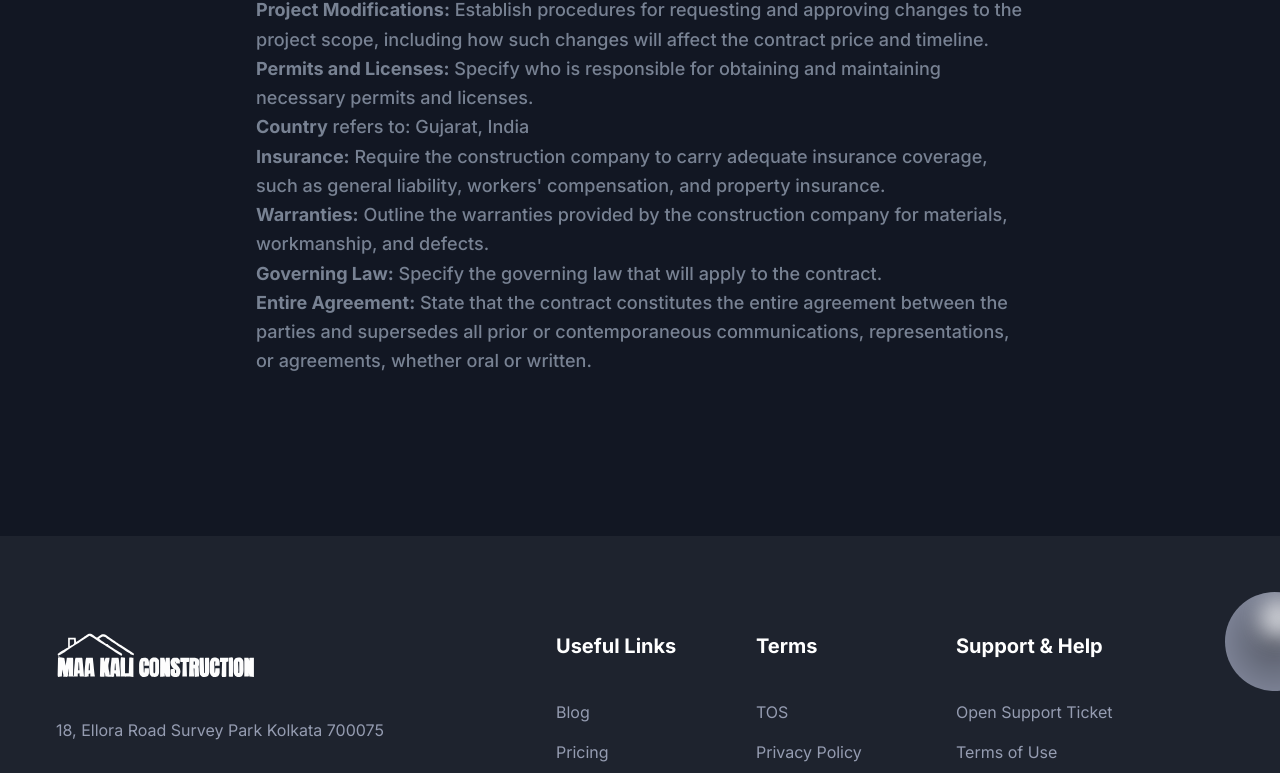
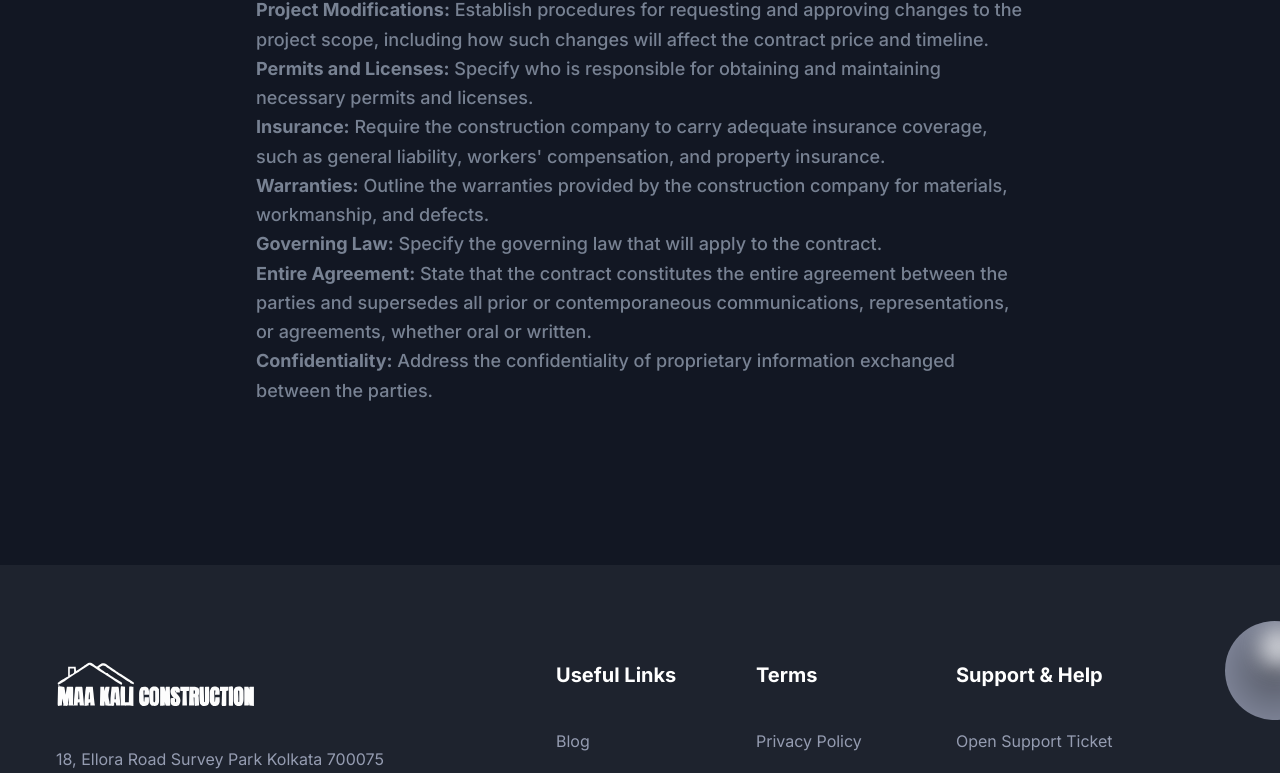
Before and after one commit to dipan/real-estate, a Next.js app: page /term-condition in a window 1280 px wide. Shown: the part 612-1385 px from the top of the page. Built offline with nearby package versions, Linux system fonts and the light colour scheme.

Commit message:
doc: update

```diff
--- a/app/term-condition/page.tsx
+++ b/app/term-condition/page.tsx
@@ -71,11 +71,6 @@ const TermCondition = () => {
                     </li>
                     <li>
                       <p>
-                        <strong>Country</strong> refers to: Gujarat, India
-                      </p>
-                    </li>
-                    <li>
-                      <p>
                         <strong>Insurance:</strong> Require the construction
                         company to carry adequate insurance coverage, such as
                         general liability, workers' compensation, and property
@@ -104,6 +99,13 @@ const TermCondition = () => {
                         oral or written.
                       </p>
                     </li>
+                    <li>
+                      <p>
+                        <strong>Confidentiality:</strong> Address the
+                        confidentiality of proprietary information exchanged
+                        between the parties.
+                      </p>
+                    </li>
                   </ul>
                 </div>
               </div>
--- a/components/Footer/index.tsx
+++ b/components/Footer/index.tsx
@@ -140,23 +140,7 @@ const Footer = () => {
                       href="/"
                       className="dark:text-body-color-dark mb-4 inline-block text-base text-body-color duration-300 hover:text-primary dark:hover:text-primary"
                     >
-                      TOS
-                    </a>
-                  </li>
-                  <li>
-                    <a
-                      href="/"
-                      className="dark:text-body-color-dark mb-4 inline-block text-base text-body-color duration-300 hover:text-primary dark:hover:text-primary"
-                    >
                       Privacy Policy
-                    </a>
-                  </li>
-                  <li>
-                    <a
-                      href="/"
-                      className="dark:text-body-color-dark mb-4 inline-block text-base text-body-color duration-300 hover:text-primary dark:hover:text-primary"
-                    >
-                      Refund Policy
                     </a>
                   </li>
                 </ul>
@@ -182,7 +166,7 @@ const Footer = () => {
                       href="/"
                       className="dark:text-body-color-dark mb-4 inline-block text-base text-body-color duration-300 hover:text-primary dark:hover:text-primary"
                     >
-                      Terms of Use
+                      Terms & Conditions
                     </a>
                   </li>
                   <li>
--- a/components/Testimonials/index.tsx
+++ b/components/Testimonials/index.tsx
@@ -11,22 +11,22 @@ const testimonialData: Testimonial[] = [
     image: "/images/testimonials/auth-01.png",
     star: 5,
   },
-  {
-    id: 2,
-    name: "Joy Naskar",
-    content:
-      "I was so impressed with the packaging of my order. Everything was securely wrapped and arrived in perfect condition. Great attention to detail!",
-    image: "/images/testimonials/auth-02.png",
-    star: 5,
-  },
-  {
-    id: 3,
-    name: "Jayanta Mallik",
-    content:
-      "The delivery driver was very friendly and helpful. They even assisted me in carrying the heavy package upstairs. Excellent customer service!",
-    image: "/images/testimonials/auth-03.png",
-    star: 5,
-  },
+  // {
+  //   id: 2,
+  //   name: "Joy Naskar",
+  //   content:
+  //     "I was so impressed with the packaging of my order. Everything was securely wrapped and arrived in perfect condition. Great attention to detail!",
+  //   image: "/images/testimonials/auth-02.png",
+  //   star: 5,
+  // },
+  // {
+  //   id: 3,
+  //   name: "Jayanta Mallik",
+  //   content:
+  //     "The delivery driver was very friendly and helpful. They even assisted me in carrying the heavy package upstairs. Excellent customer service!",
+  //   image: "/images/testimonials/auth-03.png",
+  //   star: 5,
+  // },
 ];
 
 const Testimonials = () => {
```
